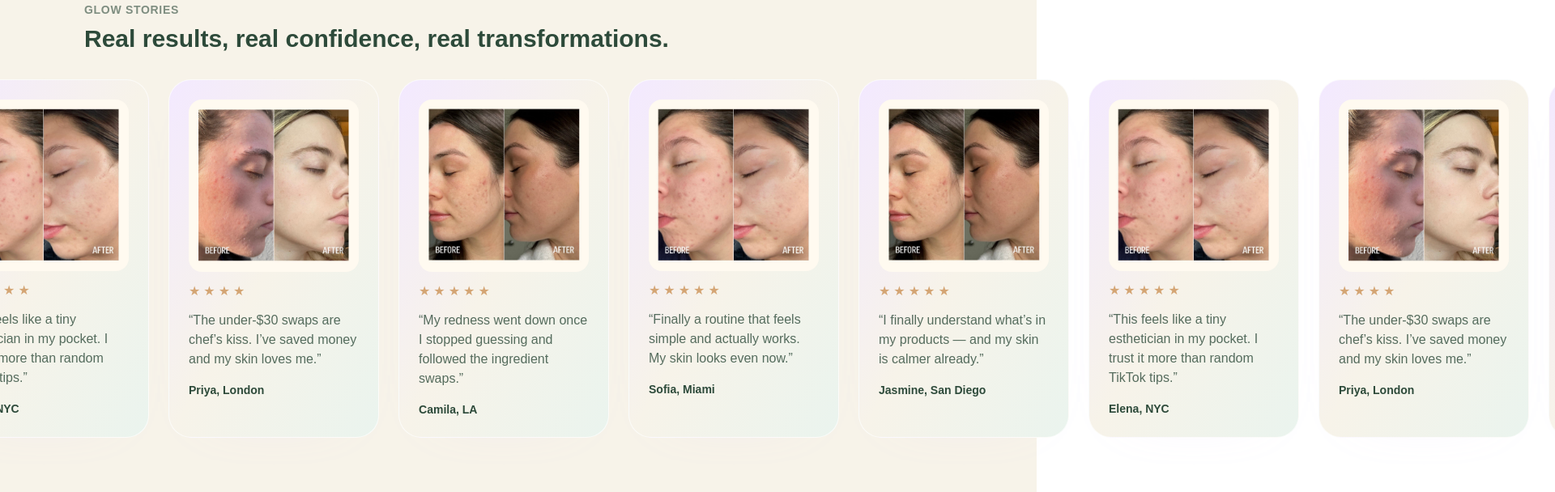
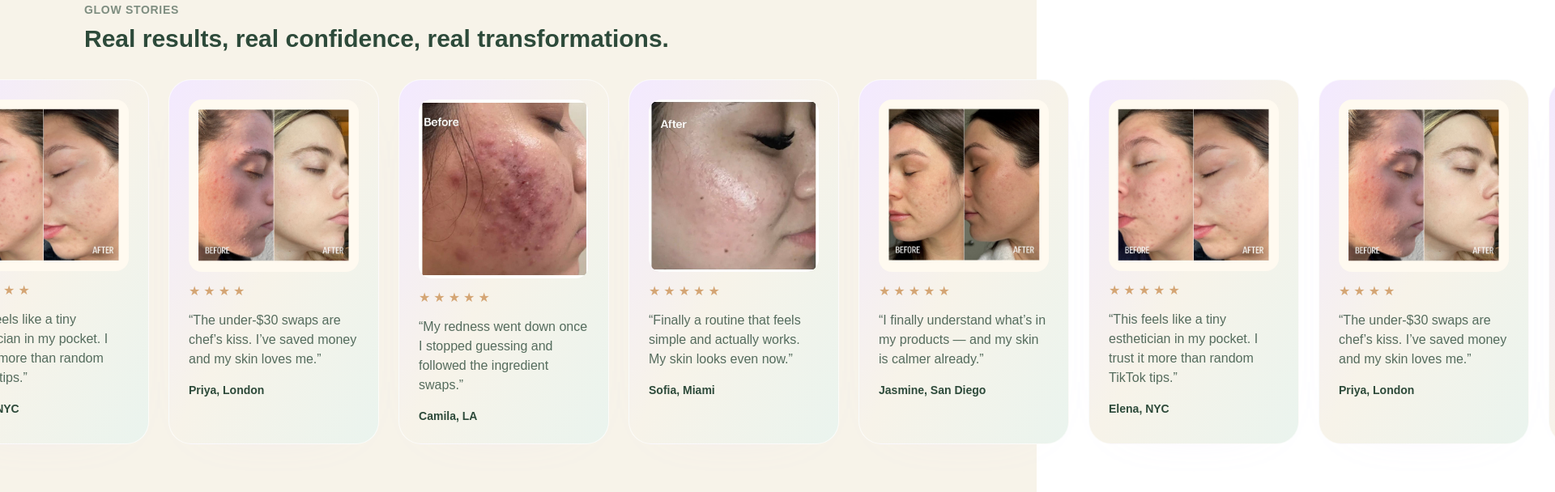
Before and after one commit to mspottsassistant-123/rico-ai-landing, a Next.js app: page / in a window 1280 px wide. Shown: the part 3720-4328 px from the top of the page at 81% size, 1920 px wide, since content can reach past the window. Built offline with nearby package versions, Linux system fonts and the light colour scheme.

Commit message:
Add two more client before/after images

```diff
--- a/src/app/page.tsx
+++ b/src/app/page.tsx
@@ -96,14 +96,14 @@ const testimonials = [
       "My redness went down once I stopped guessing and followed the ingredient swaps.",
     name: "Camila, LA",
     rating: 5,
-    image: "/images/glow-client-a.jpg",
+    image: "/images/glow-client-d.jpg",
   },
   {
     quote:
       "Finally a routine that feels simple and actually works. My skin looks even now.",
     name: "Sofia, Miami",
     rating: 5,
-    image: "/images/glow-client-b.jpg",
+    image: "/images/glow-client-e.jpg",
   },
 ];
 
```
Also changed, not shown: public/images/glow-client-d.jpg (added), public/images/glow-client-e.jpg (added).
